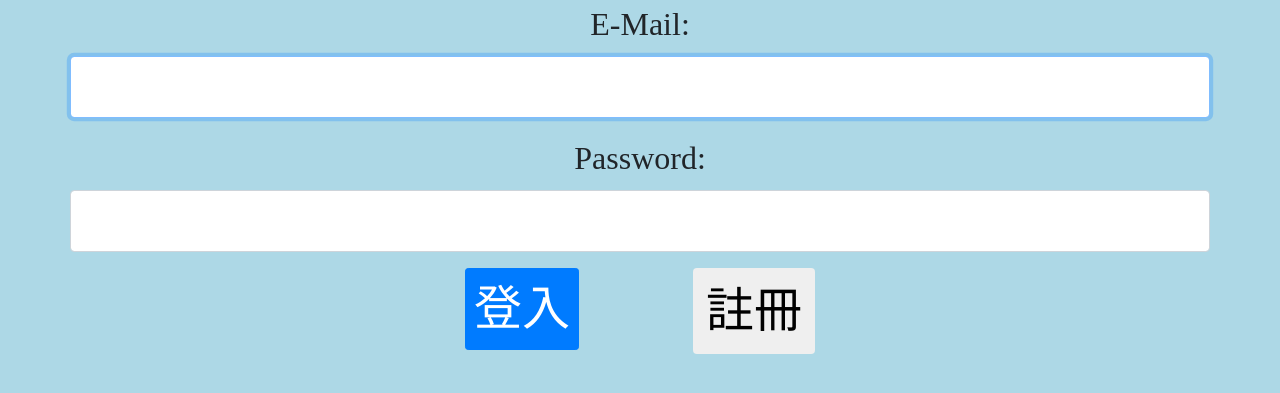
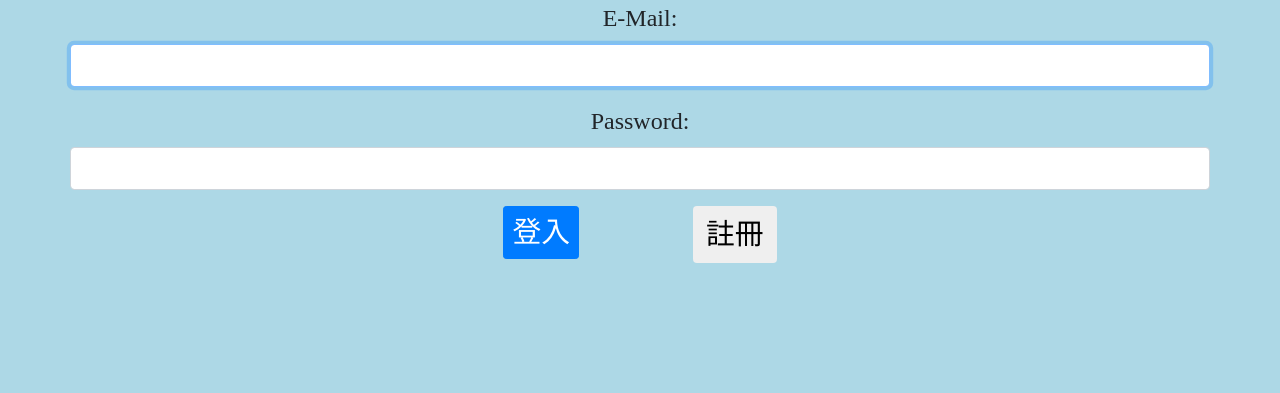
Before and after one commit to DragonChen-TW/od_2019, a Django app: page /user/login/ in a window 1280 px wide. Shown: the top 393 px of the page. Run offline with Django 3.2, Linux system fonts and the light colour scheme; some libraries are stand-ins or nearby versions.

Commit message:
del .pyc

```diff
--- a/house/models.py
+++ b/house/models.py
@@ -13,5 +13,8 @@ class House(models.Model):
     address = models.CharField(max_length=100, blank=True)
     type = models.CharField(max_length=100, blank=True)
 
+    # Pre Calculated
+    stat_code = models.CharField(max_length=20, default='')
+
     # Dynamic
     is_near_park = models.BooleanField(default=1)
--- a/house/urls.py
+++ b/house/urls.py
@@ -3,8 +3,9 @@ from django.urls import path
 from .views import HouseListView, CreateHouseView, HouseMapView
 
 urlpatterns = [
-    path('', HouseListView.as_view()),
+    path('', HouseMapView),
     path('map/', HouseMapView),
     path('create/', CreateHouseView.as_view()),
-    # path('calculate/', CalculateView)
+    path('json/', HouseListView.as_view()),
+    # path('calculate/', CalculateView),
 ]
--- a/static/css/login.css
+++ b/static/css/login.css
@@ -1,15 +1,15 @@
 body {
-    font-size: 2em;
+    font-size: 1.5em;
     background-color: lightblue;
     font-family: "微軟正黑體";
 }
 
 .form-control {
 
-    font-size: 1em;
+    font-size: 0.8em;
 }
 
 .btn {
     height: 30%;
-    font-size: 1.5em;
+    font-size: 1.2em;
 }
--- a/templates/base.html
+++ b/templates/base.html
@@ -27,7 +27,7 @@
 
                 <ul class="navbar-nav">
                     <li class="nav-item">
-                        <a class="nav-link" href="#">條件選擇</a>
+                        <a class="nav-link" href="/house/create/">新增房屋</a>
                     </li>
                     <li class="nav-item">
                         <a class="nav-link" href="/house/map/">地圖</a>
--- a/templates/create_house.html
+++ b/templates/create_house.html
@@ -6,8 +6,8 @@
 
 	<h3>新增房屋</h3>
 	名稱：<input type="text" name="name" value=""><br>
-	經度（Lng）：<input type="number" step="any" name="lng" value=""><br>
-	緯度（Lat）：<input type="number" step="any" name="lat" value=""><br>
+	經度（Lng）：<input type="number" step="any" name="lng" value="">120.270左右<br>
+	緯度（Lat）：<input type="number" step="any" name="lat" value="">22.622<br>
 
 	屋齡：<input type="number" name="age"><br>
 	Price: <input type="number" value="0" step="any" name="price"><br>
--- a/templates/login.html
+++ b/templates/login.html
@@ -24,7 +24,7 @@
         <div class="row justify-content-center">
           <input type="submit" class="btn btn-primary btn-sm" name="" value="登入">
           <div style="width:10%;"></div>
-          <button type="button" class="btn btn-xs" onclick="location.href='/user/register/' %}'" name="button">註冊</button>
+          <button type="button" class="btn btn-xs" onclick="location.href='/user/register/'" name="button">註冊</button>
         </div>
 
       </form>
```
Also changed, not shown: db.sqlite3.
